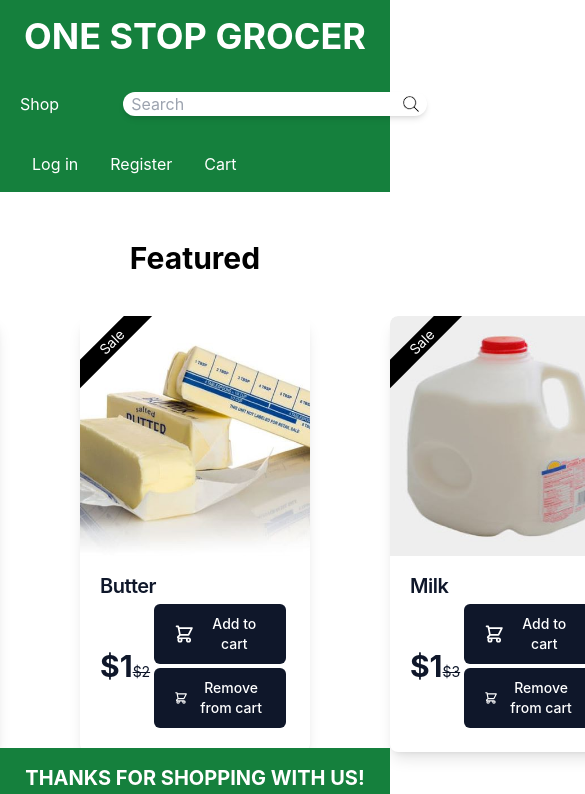
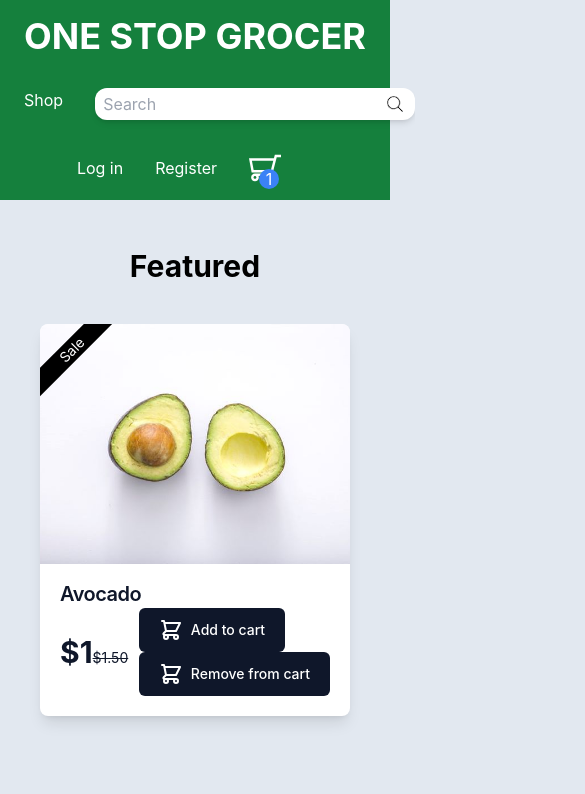
Before and after one commit to mikebashford/one-stop-groceries, a React (Create React App) app: page / in a window 390 px wide. Shown: the top 794 px of the page, 585 px wide, since content can reach past the window. Built offline with nearby package versions, Linux system fonts and the light colour scheme.

Commit message:
Adjusted values for mobile responsiveness, added cart icon, placeholder for item count

```diff
--- a/src/components/FeaturedItems.tsx
+++ b/src/components/FeaturedItems.tsx
@@ -3,18 +3,21 @@ import React from "react";
 export default function FeaturedItems() {
   const featuredItems = [
     {
+      id: 1,
       name: "Avocado",
       image: "/images/avocado.png",
       price: "$1.50",
       salePrice: "$1",
     },
     {
+      id: 2,
       name: "Butter",
       image: "/images/butter.png",
       price: "$2",
       salePrice: "$1",
     },
     {
+      id: 3,
       name: "Milk",
       image: "/images/milk.png",
       price: "$3",
@@ -23,11 +26,11 @@ export default function FeaturedItems() {
   ];
 
   return (
-    <div className="flex flex-row">
+    <div className="flex flex-row max-lg:flex-wrap">
       {featuredItems.map((item) => (
         <div
-          className="relative m-10 w-full max-w-xs overflow-hidden rounded-lg bg-white shadow-lg"
-          key={item.name}
+          className="flex flex-col relative m-10 w-full max-w-xs overflow-hidden rounded-lg bg-white shadow-lg"
+          key={item.id}
         >
           <img
             className="h-60 rounded-t-lg object-cover"
--- a/src/components/Footer.tsx
+++ b/src/components/Footer.tsx
@@ -2,8 +2,8 @@ import React from "react";
 
 export default function Footer() {
   return (
-    <div className="absolute inset-x-0 bottom-0">
-      <div className="flex flex-wrap bg-green-700 text-white p-4 justify-center h-24">
+    <div className="inset-x-0 bottom-0 mt-auto">
+      <div className="flex bg-green-700 text-white p-4 justify-center h-24">
         <p className="font-bold uppercase text-xl">
           Thanks for shopping with us!
         </p>
--- a/src/components/Navbar.tsx
+++ b/src/components/Navbar.tsx
@@ -15,9 +15,12 @@ export default function Navbar() {
         </a>
       </div>
       <div className="navbar flex flex-wrap bg-green-700 text-white p-4">
-        <div className="ms-72 max-md:hidden"></div>
-        <div className="flex space-x-12">
-          <button className="flex" onMouseEnter={handleSidebar}>
+        <div className="flex flex-wrap me-auto ms-24 max-xl:ms-12 max-md:ms-2 max-md:flex-nowrap max-md:space-x-8 space-x-12">
+          <button
+            className="flex"
+            onMouseEnter={handleSidebar}
+            onClick={handleSidebar}
+          >
             Shop
           </button>
           <div className="flex ms-8 w-80 h-8 relative">
@@ -49,9 +52,8 @@ export default function Navbar() {
             </span>
           </div>
         </div>
-        <div className="mx-72 max-md:hidden"></div>
-        <div className="flex justify-end max-md:mt-8">
-          <ul className="flex list-none ms-4 me-8 space-x-8">
+        <div className="flex max-md:w-full">
+          <ul className="flex justify-center max-xl:me-8 max-md:mt-8 items-center list-none space-x-8 max-md:w-full">
             <li>
               <a href="/login">Log in</a>
             </li>
@@ -59,7 +61,40 @@ export default function Navbar() {
               <a href="/register">Register</a>
             </li>
             <li>
-              <a href="/cart">Cart</a>
+              <a href="/cart">
+                <svg
+                  fill="#ffffff"
+                  version="1.1"
+                  xmlns="http://www.w3.org/2000/svg"
+                  width="32px"
+                  height="32px"
+                  viewBox="0 0 902.86 902.86"
+                  stroke="#ffffff"
+                >
+                  <g id="SVGRepo_bgCarrier" stroke-width="0" />
+
+                  <g
+                    id="SVGRepo_tracerCarrier"
+                    stroke-linecap="round"
+                    stroke-linejoin="round"
+                  />
+
+                  <g id="SVGRepo_iconCarrier">
+                    {" "}
+                    <g>
+                      {" "}
+                      <g>
+                        {" "}
+                        <path d="M671.504,577.829l110.485-432.609H902.86v-68H729.174L703.128,179.2L0,178.697l74.753,399.129h596.751V577.829z M685.766,247.188l-67.077,262.64H131.199L81.928,246.756L685.766,247.188z" />{" "}
+                        <path d="M578.418,825.641c59.961,0,108.743-48.783,108.743-108.744s-48.782-108.742-108.743-108.742H168.717 c-59.961,0-108.744,48.781-108.744,108.742s48.782,108.744,108.744,108.744c59.962,0,108.743-48.783,108.743-108.744 c0-14.4-2.821-28.152-7.927-40.742h208.069c-5.107,12.59-7.928,26.342-7.928,40.742 C469.675,776.858,518.457,825.641,578.418,825.641z M209.46,716.897c0,22.467-18.277,40.744-40.743,40.744 c-22.466,0-40.744-18.277-40.744-40.744c0-22.465,18.277-40.742,40.744-40.742C191.183,676.155,209.46,694.432,209.46,716.897z M619.162,716.897c0,22.467-18.277,40.744-40.743,40.744s-40.743-18.277-40.743-40.744c0-22.465,18.277-40.742,40.743-40.742 S619.162,694.432,619.162,716.897z" />{" "}
+                      </g>{" "}
+                    </g>{" "}
+                  </g>
+                </svg>
+                <div className="rounded-full w-5 h-5 bg-blue-500 flex justify-center items-center absolute -translate-y-3/4 translate-x-1/2">
+                  1
+                </div>
+              </a>
             </li>
           </ul>
         </div>
--- a/src/components/ShopOptionsList.tsx
+++ b/src/components/ShopOptionsList.tsx
@@ -22,7 +22,7 @@ export default function ShopOptionsList({
       className={`${isSidebarOpen ? "flex" : "hidden"}  `}
       onMouseLeave={handleSidebar}
     >
-      <div className="flex flex-col absolute rounded-br-3xl rounded-bl-3xl left-64 w-48 bg-green-700 text-white p-4 z-1">
+      <div className="flex flex-col absolute rounded-br-3xl rounded-bl-3xl left-16 max-lg:left-0 w-48 bg-green-700 text-white p-4 z-1">
         <p className="text-2xl font-bold mb-4">Categories</p>
         <ul className="list-none">
           {categories.map((category) => (
--- a/src/index.css
+++ b/src/index.css
@@ -4,6 +4,11 @@
 
 body {
   margin: 0;
+  padding: 0;
+  @apply bg-slate-200;
+  @apply min-h-full;
+  @apply w-full;
+  @apply relative;
   font-family: -apple-system, BlinkMacSystemFont, "Segoe UI", "Roboto", "Oxygen",
     "Ubuntu", "Cantarell", "Fira Sans", "Droid Sans", "Helvetica Neue",
     sans-serif;
@@ -15,9 +20,3 @@ code {
   font-family: source-code-pro, Menlo, Monaco, Consolas, "Courier New",
     monospace;
 }
-
-input,
-button,
-label {
-  @apply m-1;
-}
```
